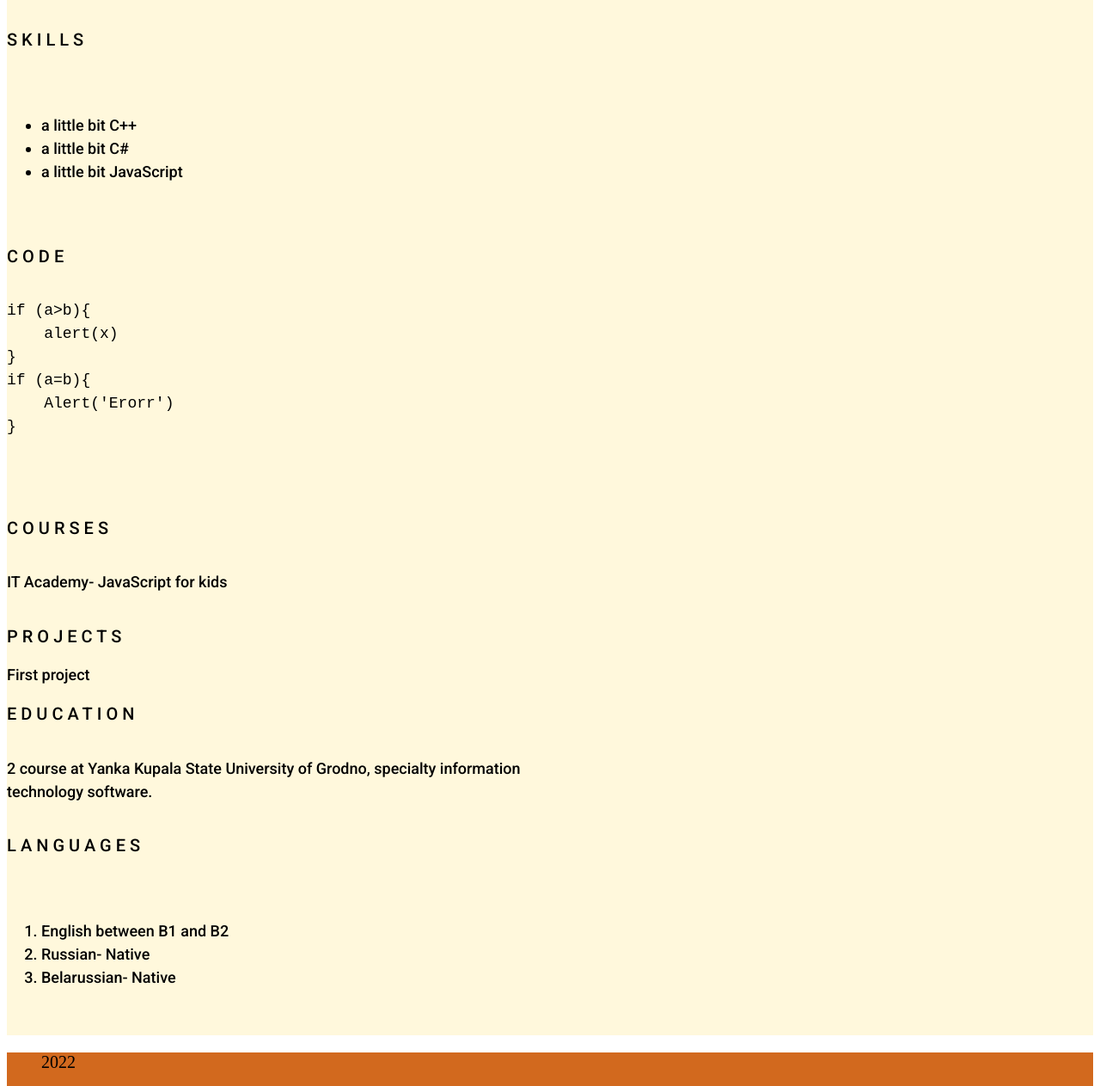
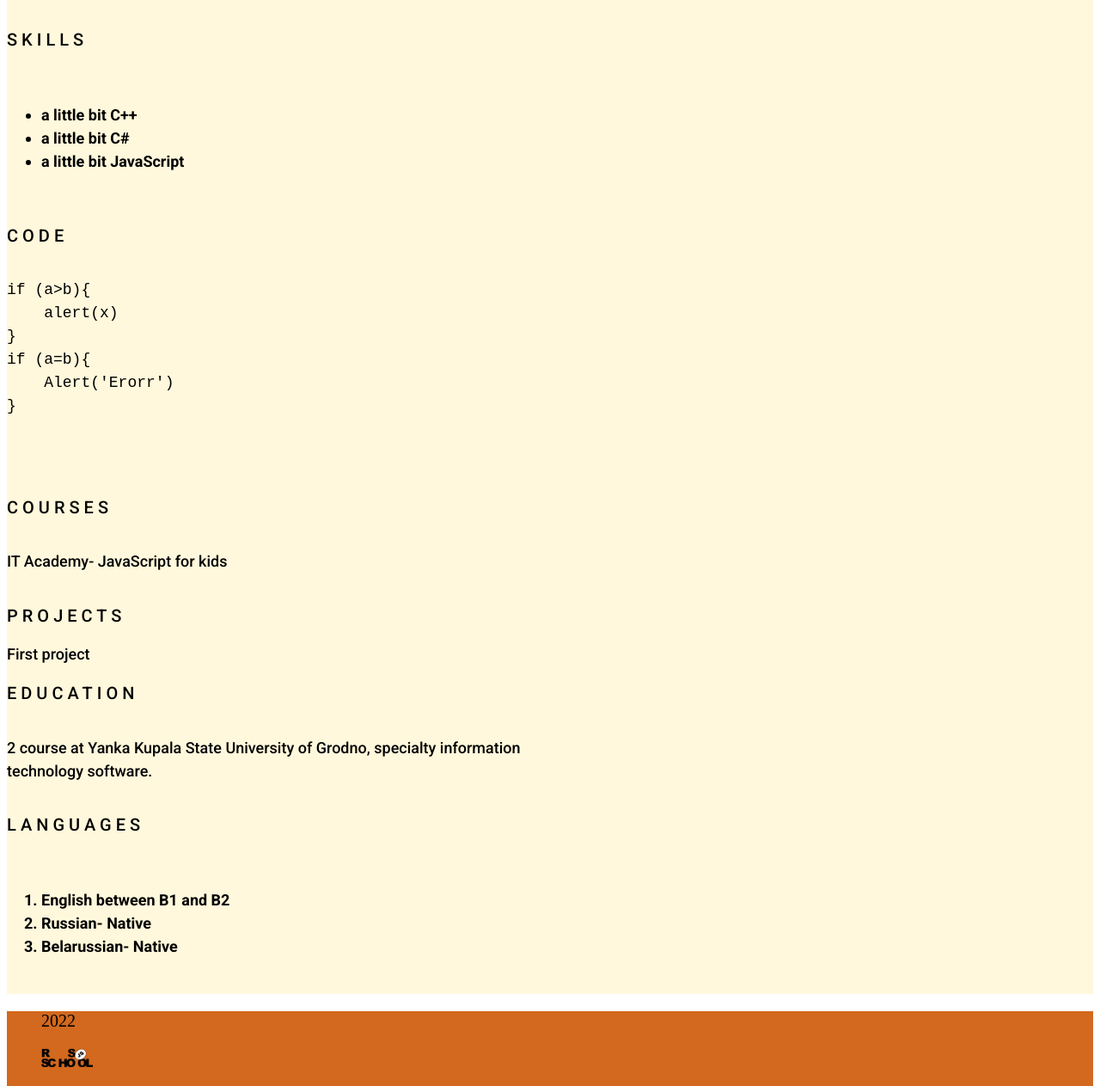
Before and after one commit to rostaman11/rsschool-cv, a plain HTML site: page index.html in a window 1280 px wide. Shown: the part 651-1914 px from the top of the page at 86% size. Drawn offline with Linux system fonts and the light colour scheme.

Commit message:
Add files via upload

```diff
--- a/index.html
+++ b/index.html
@@ -52,12 +52,12 @@
 </section>
 <section class="section" id="skills">
 <h2 class="section-title"> Skills </h2>
-<p><ul>
+<h4><ul>
     <li> a little bit C++</li>
     <li>a little bit C#</li>
     <li>a little bit JavaScript</li>
    </ul>
-</p>
+</h4>
 </section>
 
 <section class="section" id="code">
@@ -85,12 +85,12 @@ if (a=b){
 </section>
 <section class="section" id="english" >
 <h2 class="section-title"> Languages </h2>
-<p><ol>
+<h4><ol>
         <li>English between B1 and B2</li>
         <li>Russian- Native</li>
         <li>Belarussian- Native</li>
   </ol>
-</p>
+</h4>
 </section>
     </div>
  </main>
```
